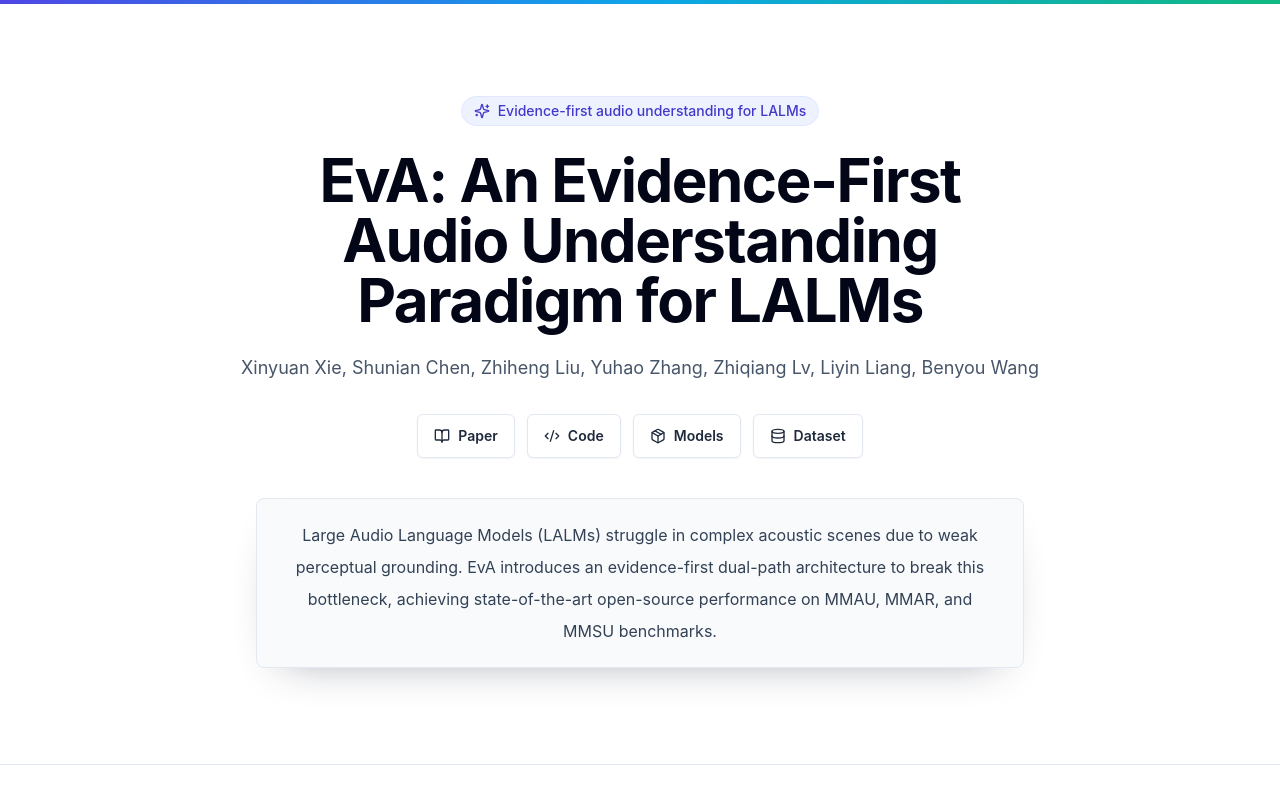
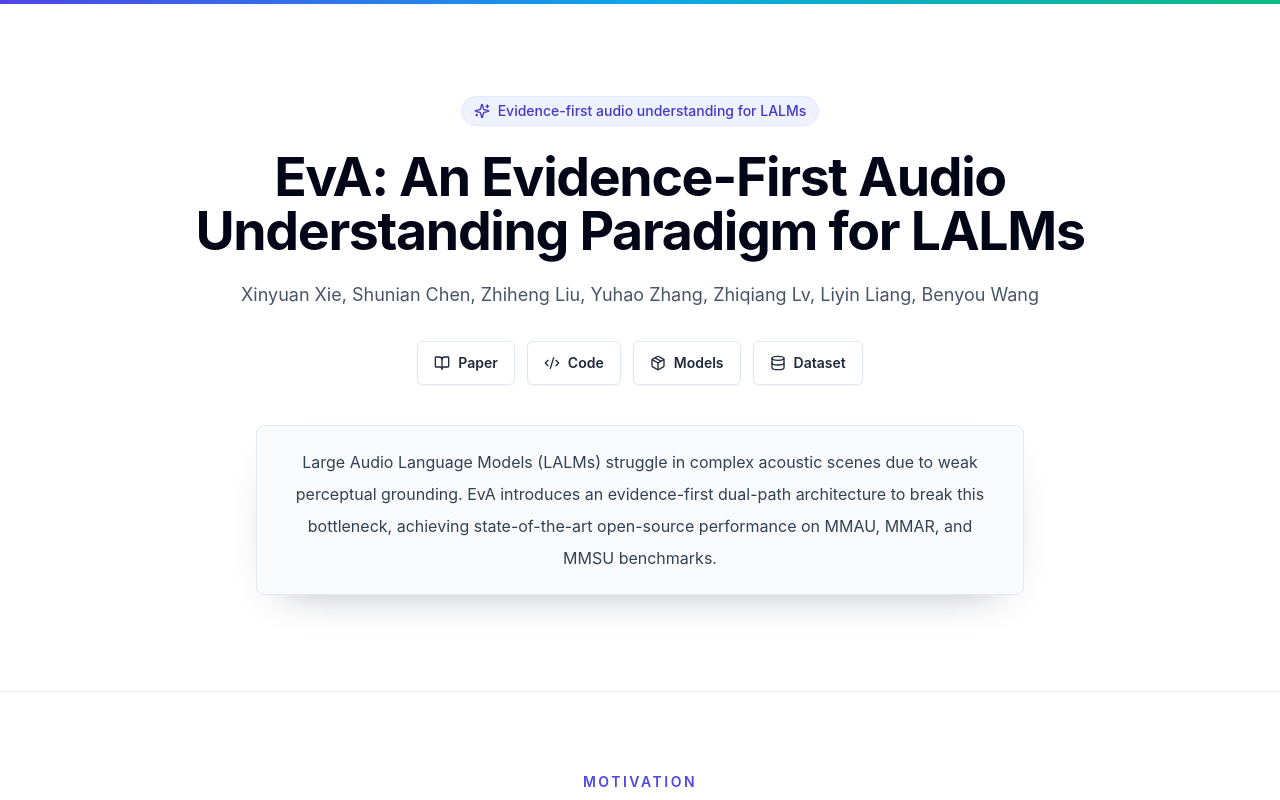
Before and after one commit to satsuki2486441738/EvA, a React (Vite) app in the folder website/: page / in a window 1280 px wide. Shown: the top 800 px of the page. Built offline with nearby package versions, Linux system fonts and the light colour scheme.

Commit message:
Allow hero title to fit on wide screens

```diff
--- a/website/src/main.jsx
+++ b/website/src/main.jsx
@@ -197,9 +197,8 @@ function Hero() {
           <Sparkles className="h-4 w-4" />
           Evidence-first audio understanding for LALMs
         </div>
-        <h1 className="mx-auto max-w-6xl text-balance text-4xl font-bold tracking-tight text-slate-950 sm:text-5xl lg:text-6xl">
-          <span className="block">EvA: An Evidence-First Audio Understanding</span>
-          <span className="block">Paradigm for LALMs</span>
+        <h1 className="mx-auto max-w-7xl text-balance text-4xl font-bold tracking-tight text-slate-950 sm:text-5xl lg:text-[3.35rem]">
+          EvA: An Evidence-First Audio Understanding Paradigm for LALMs
         </h1>
         <p className="mx-auto mt-6 max-w-5xl text-base leading-7 text-slate-600 sm:text-lg">
           Xinyuan Xie, Shunian Chen, Zhiheng Liu, Yuhao Zhang, Zhiqiang Lv,
```
